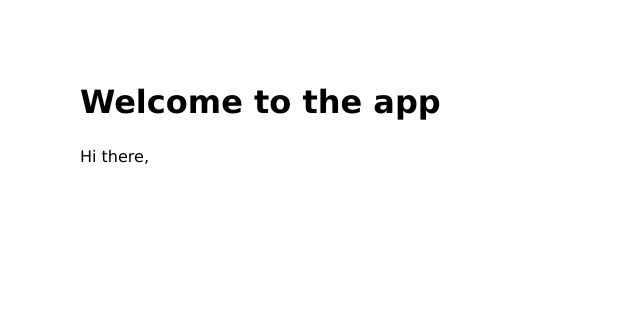
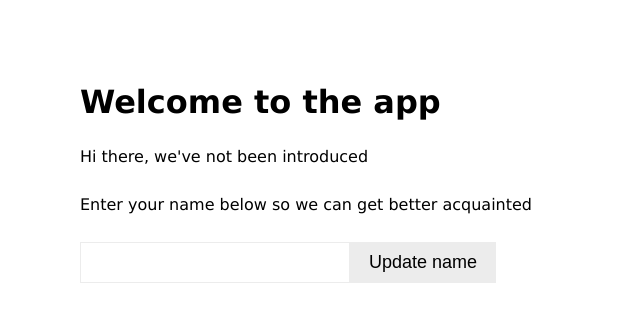
Before and after one commit to ogagaoghene/react-projects, a React (Vite) app: page / in a window 1280 px wide. Shown: the top 322 px of the page, without its empty margins (0-640 px from the left). Built offline with nearby package versions, Linux system fonts and the light colour scheme.

Commit message:
Update App.js, Input.js, Title.js and Greeting.js files

```diff
--- a/App.js
+++ b/App.js
@@ -1,34 +1,32 @@
 import React from 'react';
+import Title from './components/Title';
+import Input from './components/Input';
+import Greeting from './components/Greeting';
+
 import './style.css';
 
 class App extends React.Component {
     constructor(props) {
         super(props)
         this.state = {
-            displayName: '',
-            name: ''
+            displayName: ''
         };
-        this.handleChange = this.handleChange.bind(this);
         this.handleClick  = this.handleClick.bind(this);
     }
 
-    handleChange(event) {
+    handleClick(name) {
         this.setState({
-            name: event.target.value
-        })
+            displayName: name
+        });
     };
-
-    handleClick(event) {
-        this.setState({
-            displayName: this.state.name
-        })
-    }
 
     render() {
         return (
             <>
-               <h1>Welcome to the app</h1>
-               <p>Hi there, {this.state.displayName}</p>
+               <Title title="Welcome to the app"/>
+               <Greeting name={this.state.displayName}/>
+               <p>Enter your name below so we can get better acquainted</p>
+               <Input handleClick={this.handleClick} />
             </>
         );
     }
--- a/components/Greeting.js
+++ b/components/Greeting.js
@@ -1,5 +1,10 @@
 import React from 'react'
 
-export default ({ name = "We've been introduced" }) => {
-    <p>Hi there, {name} </p>
-}
+
+const Greeting = ( {name} ) => {
+    return (
+        <p>Hi there, {name || "we've not been introduced"} </p>
+    );
+};
+
+export default Greeting;
--- a/components/Input.js
+++ b/components/Input.js
@@ -1,10 +1,12 @@
-import React from 'react';
+import React, { useState } from 'react';
 
 const Input = props => {
+    const [name, setName] = useState('');
+
     return (
         <>
-            <input type="text" value={this.state.name} onChange={this.handleChange}/>
-            <button onClick={this.handleClick}>Update name</button>
+            <input type="text" value={name} onChange={evt => setName(evt.target.value)}/>
+            <button onClick={() => props.handleClick(name)}>Update name</button>
         </>
     )
 }
--- a/components/Title.js
+++ b/components/Title.js
@@ -1,5 +1,10 @@
-import React from 'react';
+import React from 'react'
 
-export default ( { title } ) => <h1>{ title }</h1>;
 
-// export default props => <h1>Welcome to the app</h1>
+const Title = ( {title} ) => {
+    return (
+        <h1>{title}</h1>
+    );
+};
+
+export default Title;
```
Also changed, not shown: 2 other files (tests, documents, lock files or other folders).
